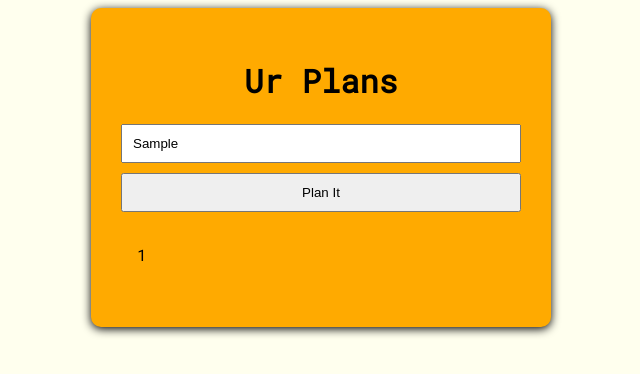
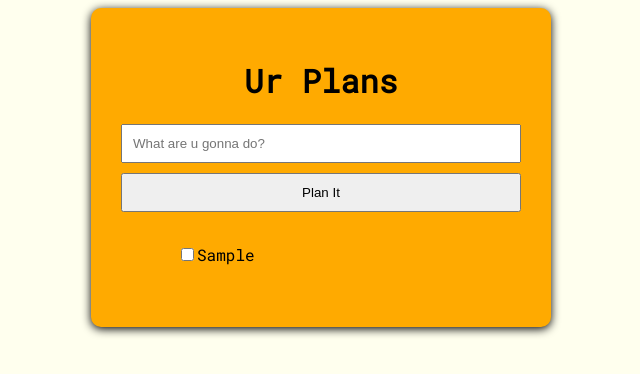
Before and after one commit to R0ckst4/vue_todo, a Vue app: page / in a window 1280 px wide. Both pictures are taken after typing "Sample" into the empty fields and a click on the button "Plan It". Shown: the top 374 px of the page, without its empty margins (319-959 px from the left). Built offline with nearby package versions, Linux system fonts and the light colour scheme.

Commit message:
Added a task component and added checkboxes to it

```diff
--- a/src/App.vue
+++ b/src/App.vue
@@ -2,7 +2,7 @@
   <div class="app">
     <div class="container">
       <div class="mainBlock">
-        <task-form></task-form>
+        <task-form @create="createTask"></task-form>
         <div class="wrapper">
           <task-list :tasks="tasks"></task-list>
         </div>
@@ -20,18 +20,13 @@
     },
     data() {
       return {
-        tasks: [{ id: 1, describtion: 1 }],
-        describtion: "",
+        tasks: [],
       };
     },
     methods: {
-      createTask() {
-        const newTask = {
-          id: Date.now(),
-          describtion: this.describtion,
-        };
-        this.tasks.push(newTask);
-        this.describtion = "";
+      createTask(task) {
+        this.tasks.push(task);
+        console.log(task);
       },
     },
   };
--- a/src/components/TaskForm.vue
+++ b/src/components/TaskForm.vue
@@ -2,13 +2,12 @@
   <form @submit.prevent class="createToDo">
     <h1>Ur Plans</h1>
     <input
-      :value="task.describtion"
-      @input="task.describtion = $event.target.value"
+      v-model="task.describtion"
       class="message"
       type="text"
       placeholder="What are u gonna do?"
     />
-    <button class="my-button">Plan It</button>
+    <button @click="createTask" class="my-button">Plan It</button>
   </form>
 </template>
 <script>
@@ -21,6 +20,15 @@
           important: false,
         },
       };
+    },
+    methods: {
+      createTask() {
+        this.task.id = Date.now();
+        this.$emit("create", this.task);
+        this.task = {
+          describtion: "",
+        };
+      },
     },
   };
 </script>
--- /dev/null
+++ b/src/components/TaskItem.vue
@@ -0,0 +1,25 @@
+<template>
+  <li class="task">
+    <input type="checkbox" id="task.id" />
+    <label for="task.id"> {{ task.describtion }}</label>
+  </li>
+</template>
+<script>
+  export default {
+    props: {
+      task: {
+        type: Object,
+        required: true,
+      },
+    },
+  };
+</script>
+<style scoped>
+  .task {
+    padding: 1em;
+    list-style-type: none;
+  }
+  input[type="checkbox"] + label::before {
+    color: brown;
+  }
+</style>
--- a/src/components/TaskList.vue
+++ b/src/components/TaskList.vue
@@ -1,14 +1,16 @@
 <template lang="">
   <div>
-    <ul class="task" v-for="task in tasks">
-      <li>
-        {{ task.describtion }}
-      </li>
+    <ul>
+      <task-item :task="task" v-for="task in tasks"></task-item>
     </ul>
   </div>
 </template>
 <script>
+  import TaskItem from "@/components/TaskItem.vue";
   export default {
+    components: {
+      TaskItem,
+    },
     props: {
       tasks: {
         type: Array,
@@ -17,13 +19,4 @@
     },
   };
 </script>
-<style scoped>
-  .task {
-    padding-left: 0;
-  }
-
-  .task li {
-    padding: 1em;
-    list-style-type: none;
-  }
-</style>
+<style scoped></style>
```
